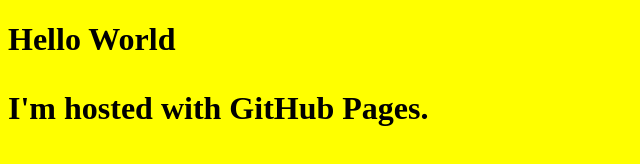
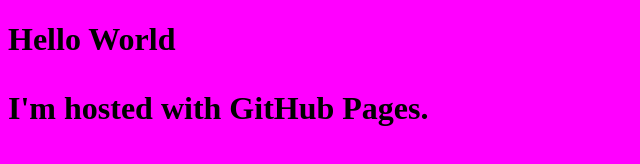
Before and after one commit to betel/betel.github.io, a plain HTML site: page index.html in a window 1280 px wide. Shown: the whole page, without its empty margins (0-640 px from the left). Drawn offline with Linux system fonts and the light colour scheme.

Commit message:
背景色変更

```diff
--- a/main.css
+++ b/main.css
@@ -1 +1 @@
-body {background-color: #ffff00;}
+body {background-color: #ff00ff;}
```
